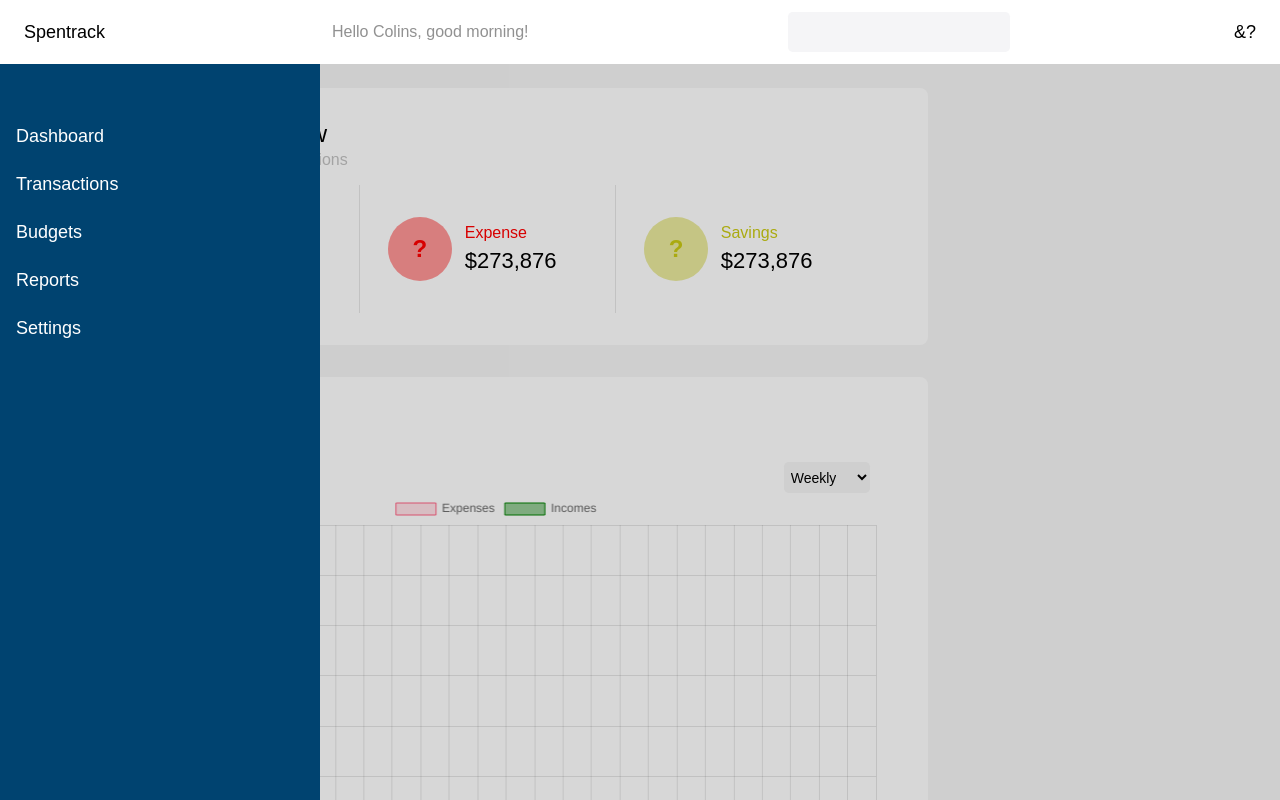
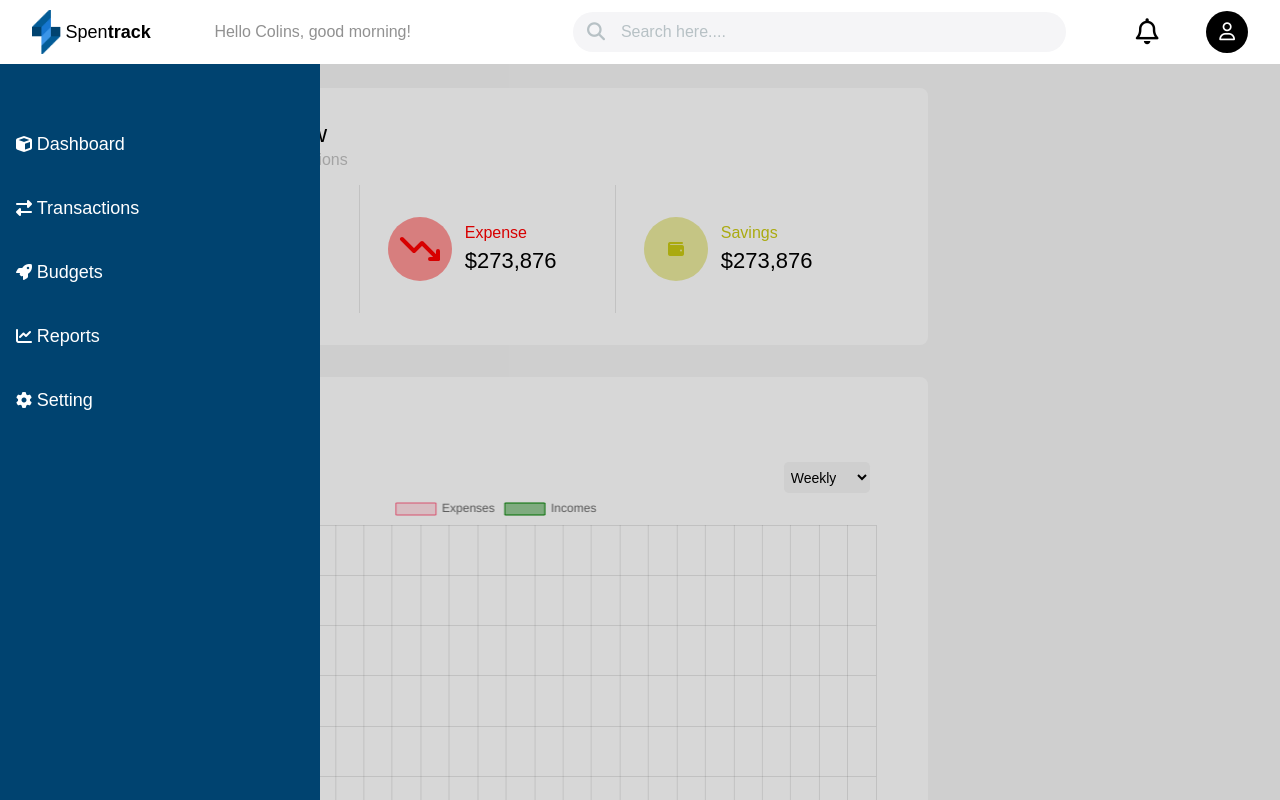
Before and after one commit to Arigbo/expence, a plain HTML site: page pages/index.html in a window 1280 px wide. Shown: the top 800 px of the page. Drawn offline with nearby package versions, Linux system fonts and the light colour scheme; a web font is replaced by a local one.

Commit message:
skririri

```diff
--- a/pages/index.html
+++ b/pages/index.html
@@ -6,20 +6,29 @@
     <title>Dashboard</title>
     <link rel="stylesheet" href="/style/custom.css" />
     <script src="https://cdn.jsdelivr.net/npm/chart.js"></script>
+    <link
+      rel="stylesheet"
+      href="https://cdnjs.cloudflare.com/ajax/libs/font-awesome/6.7.2/css/all.min.css"
+      integrity="sha512-Evv84Mr4kqVGRNSgIGL/F/aIDqQb7xQ2vcrdIwxfjThSH8CSR7PBEakCr51Ck+w+/U6swU2Im1vVX0SVk9ABhg=="
+      crossorigin="anonymous"
+      referrerpolicy="no-referrer"
+    />
   </head>
   <body>
     <div class="dashboard">
       <nav class="navbar">
         <div class="navbar_inner">
-          <a href="#">Dashboard</a><a href="#">Transactions</a
-          ><a href="#">Budgets</a><a href="#">Reports</a
-          ><a href="#">Settings</a>
+          <a href="#"><i class="fas fa-cube"></i> Dashboard</a
+          ><a href="#"><i class="fas fa-exchange-alt"></i> Transactions</a>
+          <a href="#"><i class="fas fa-rocket"></i> Budgets</a>
+          <a href="#"><i class="fas fa-chart-line"></i> Reports</a>
+          <a href="#"><i class="fas fa-gear"></i> Setting</a>
         </div>
       </nav>
       <div class="dashboard_header">
         <div class="left">
           <div class="left_left">
-            <h1>?</h1>
+            <i class="far fa-user"></i>
           </div>
           <div class="left_right">
             <h1>Hello</h1>
@@ -27,27 +36,29 @@
           </div>
         </div>
         <div class="right">
-          <h1>?</h1>
+          <i class="far fa-bell"></i>
         </div>
       </div>
       <div class="dashboard_header desktop">
         <div class="left">
-          <h1 class="bar">Spentrack</h1>
+          <img src="/Logomark.png" alt="" />
+          <h1 class="bar">Spen<span>track</span></h1>
         </div>
         <div class="middle">
           <div class="middle_left">
             <p>Hello Colins, good morning!</p>
           </div>
           <div class="middle_right">
-            <input type="text" />
+            <i class="fas fa-search"></i>
+            <input type="search" placeholder="Search here...." />
           </div>
         </div>
         <div class="right">
           <div class="right_left">
-            <h1>&</h1>
+            <h1><i class="far fa-bell"></i></h1>
           </div>
           <div class="right_right">
-            <h1>?</h1>
+            <i class="fas fa-user"></i>
           </div>
         </div>
       </div>
@@ -68,7 +79,26 @@
             <div class="card">
               <div class="card_inner">
                 <div class="left income">
-                  <h1>?</h1>
+                  <svg
+                    xmlns="http://www.w3.org/2000/svg"
+                    viewBox="0 0 24 24"
+                    fill="none"
+                  >
+                    <path
+                      d="M3 17L9 11L13 15L21 7"
+                      stroke="green"
+                      stroke-width="2"
+                      stroke-linecap="round"
+                      stroke-linejoin="round"
+                    />
+                    <path
+                      d="M21 7L17 7M21 7L21 11"
+                      stroke="green"
+                      stroke-width="2"
+                      stroke-linecap="round"
+                      stroke-linejoin="round"
+                    />
+                  </svg>
                 </div>
                 <div class="right">
                   <h4 class="income">Income</h4>
@@ -79,7 +109,26 @@
             <div class="card">
               <div class="card_inner">
                 <div class="left expense">
-                  <h1>?</h1>
+                  <svg
+                    xmlns="http://www.w3.org/2000/svg"
+                    viewBox="0 0 24 24"
+                    fill="none"
+                  >
+                    <path
+                      d="M3 7L9 13L13 9L21 17"
+                      stroke="red"
+                      stroke-width="2"
+                      stroke-linecap="round"
+                      stroke-linejoin="round"
+                    />
+                    <path
+                      d="M21 17L17 17M21 17L21 13"
+                      stroke="red"
+                      stroke-width="2"
+                      stroke-linecap="round"
+                      stroke-linejoin="round"
+                    />
+                  </svg>
                 </div>
                 <div class="right">
                   <h4 class="expense">Expense</h4>
@@ -90,7 +139,7 @@
             <div class="card">
               <div class="card_inner">
                 <div class="left saving">
-                  <h1>?</h1>
+                  <i class="fas fa-wallet"></i>
                 </div>
                 <div class="right">
                   <h4 class="saving">Savings</h4>
@@ -152,10 +201,10 @@
   </body>
   <script>
     document.querySelector(".navbar").addEventListener("click", function (e) {
-document.querySelector(".navbar").classList.add("hide")
+      document.querySelector(".navbar").classList.add("hide");
     });
     document.querySelector(".bar").addEventListener("click", function (e) {
-document.querySelector(".navbar").classList.remove("hide")
+      document.querySelector(".navbar").classList.remove("hide");
     });
     // Sample expense and income data
     let transactions = [
--- a/style/dash.scss
+++ b/style/dash.scss
@@ -23,7 +23,7 @@
         display: flex;
         align-items: center;
         justify-content: center;
-        h1 {
+        i {
           border-radius: 100%;
           display: flex;
           align-items: center;
@@ -52,7 +52,7 @@
       }
     }
     .right {
-      h1 {
+      i {
         font-size: 18px;
         font-weight: 400;
       }
@@ -68,40 +68,106 @@
         justify-content: space-between;
         top: 0;
         height: 4rem;
-        padding-inline: 1.5rem;
+        padding-inline: 2rem;
         background-color: white;
         width: 100%;
         .left {
-          width: 25%;
+          width: 10%;
+          height: 100%;
           display: flex;
           align-items: center;
           justify-content: start;
+          img {
+            width: 1.8rem;
+            height: 70%;
+          }
           h1 {
             font-size: 18px;
             font-weight: 300;
             width: auto;
+            span {
+              font-weight: 600;
+            }
           }
         }
         .middle {
-          width: 55%;
+          // border: 1px solid;
+          width: 70%;
           display: flex;
           align-items: center;
           justify-content: space-between;
+
+          &_left {
+            width: auto;
+            p {
+              width: 100%;
+              font-size: 16px;
+              font-weight: 300;
+              color: rgba(145, 145, 145, 1);
+            }
+          }
+          &_right {
+            display: flex;
+            align-items: center;
+            justify-content: center;
+            width: 60%;
+            i {
+              position: relative;
+              color: rgba(183, 193, 197, 1);
+              font-size: 18px;
+              left: 2rem;
+            }
+            input {
+              width: 100%;
+              border-radius: 2rem;
+              padding-inline-start: 3rem;
+              &::placeholder {
+                font-size: 16px;
+                font-weight: 200;
+                color: rgba(183, 193, 197, 1);
+              }
+            }
+          }
         }
         .right {
-          width: 20%;
+          width: 10%;
+          height: 100%;
           display: flex;
           align-items: center;
           justify-content: end;
-        }
-        p {
-          width: auto;
-          font-size: 16px;
-          font-weight: 200;
-          color: rgba(145, 145, 145, 1);
-        }
-        input {
-          width: auto;
+          gap: 3rem;
+          &_left {
+            display: flex;
+            align-items: center;
+            justify-content: center;
+            height: 100%;
+            i {
+              display: flex;
+              align-items: center;
+              justify-content: center;
+              font-size: 26px;
+              height: 100%;
+            }
+          }
+          &_right {
+            height: 65%;
+            width: 2.6rem;
+            display: flex;
+            flex-direction: column;
+            align-items: center;
+            justify-content: center;
+            .fa-user {
+              display: flex;
+              flex-direction: column;
+              justify-content: center;
+              align-items: center;
+              color: white;
+              background-color: black;
+              height: 100%;
+              width: 100%;
+              border-radius: 100%;
+            }
+          }
         }
       }
     }
@@ -205,7 +271,8 @@
               flex-direction: column;
               align-items: center;
               justify-content: center;
-              h1 {
+              svg,i {
+                padding: 0.5rem;
                 height: 100%;
                 width: 100%;
                 display: flex;
@@ -214,19 +281,19 @@
                 border-radius: 100%;
               }
               &.income {
-                h1 {
+                svg {
                   color: green;
                   background-color: rgba(0, 128, 0, 0.413);
                 }
               }
               &.expense {
-                h1 {
+                svg {
                   color: red;
                   background-color: rgba(255, 0, 0, 0.413);
                 }
               }
               &.saving {
-                h1 {
+                i {
                   color: rgb(202, 202, 19);
                   background-color: rgba(202, 202, 19, 0.413);
                 }
@@ -380,6 +447,8 @@
           }
         }
       }
+      .fourth {
+      }
     }
   }
 }
--- a/style/nav.scss
+++ b/style/nav.scss
@@ -30,10 +30,10 @@
     height: 100%;
     transition: all 0.3s ease;
     background-color: rgba(0, 0, 0, 0.155);
-    &.hide{
-        left: -100%;
-        right: 100%;
-        width: 25%;
+    &.hide {
+      left: -100%;
+      right: 100%;
+      width: 25%;
     }
     &_inner {
       flex-direction: column;
@@ -48,7 +48,11 @@
         font-weight: 400;
         display: flex;
         align-items: center;
-        height: 3rem;
+        gap: 0.3rem;
+        i {
+          font-size: 16px;
+        }
+        height: 4rem;
         width: 100%;
         padding-inline: 1rem;
         color: white;
```
Also changed, not shown: Logomark.png (added), style/dash.css, style/nav.css, 2 other files.
